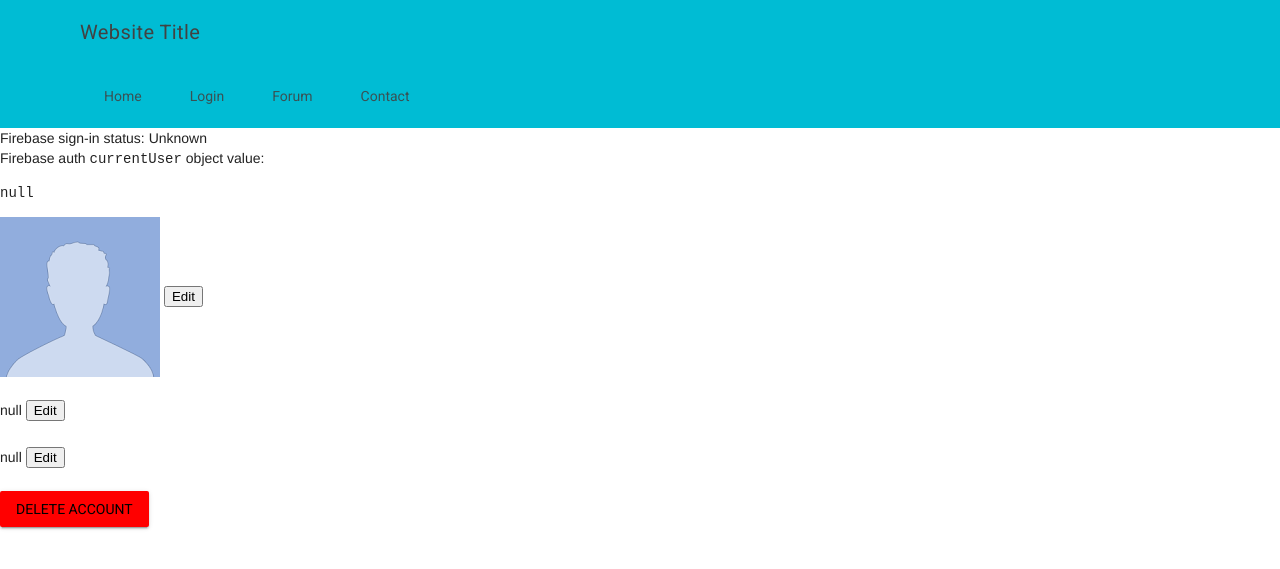
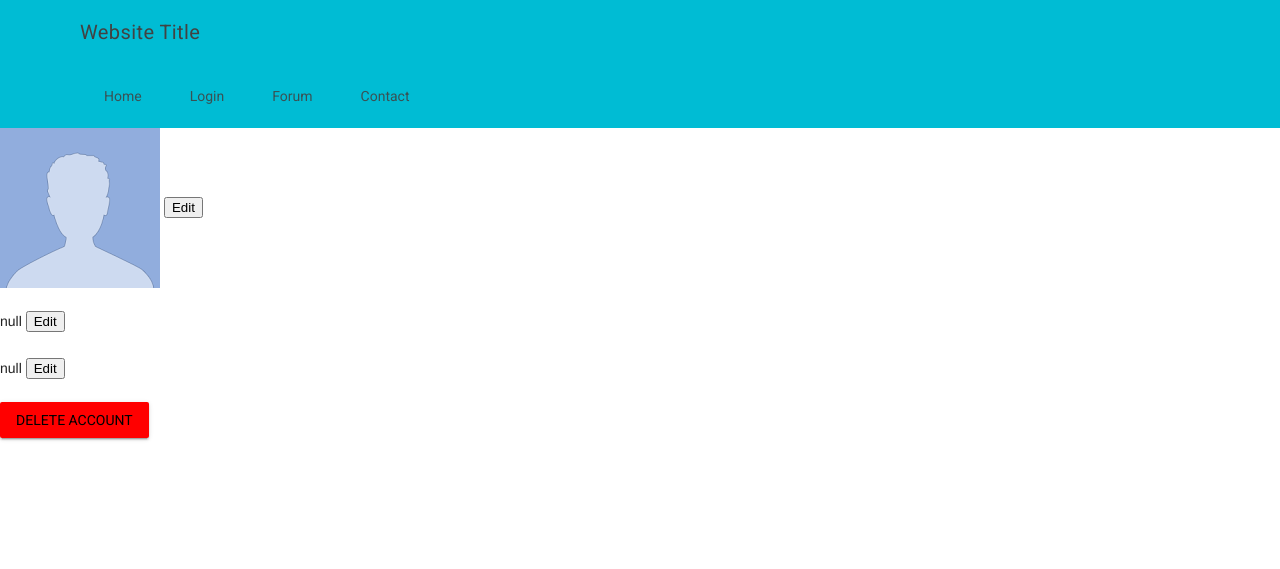
Before and after one commit to slothgamez/fireplex.github.io, a Jekyll site: the page firebase/account/index.html, which Jekyll copies as it is, in a window 1280 px wide. Shown: the top 569 px of the page. Built offline with Jekyll 4.4.1, drawn with Linux system fonts in a browser that asks for light colours; nearby versions of some CDN libraries; comment, search, counter and statistics services are not loaded.

Commit message:
Update index.html

```diff
--- a/firebase/account/index.html
+++ b/firebase/account/index.html
@@ -214,9 +214,9 @@
         <main class="mdl-layout__content">
           <!-- Container where we'll display the user details -->
           <div class="quickstart-user-details-container">
-            Firebase sign-in status: <span id="quickstart-sign-in-status">Unknown</span>
+            <!--Firebase sign-in status: <span id="quickstart-sign-in-status">Unknown</span>
             <div>Firebase auth <code>currentUser</code> object value:</div>
-            <pre><code id="quickstart-account-details">null</code></pre>
+            <pre><code id="quickstart-account-details">null</code></pre>-->
             <!--Profile picture display and edit-->
             <img id="account-picture" src="http://fireplex.github.io/firebase/account/silhouette.jpg"/>
             <button onClick="popupformPicture()" id="pictureEditbtn">Edit</button>
```
